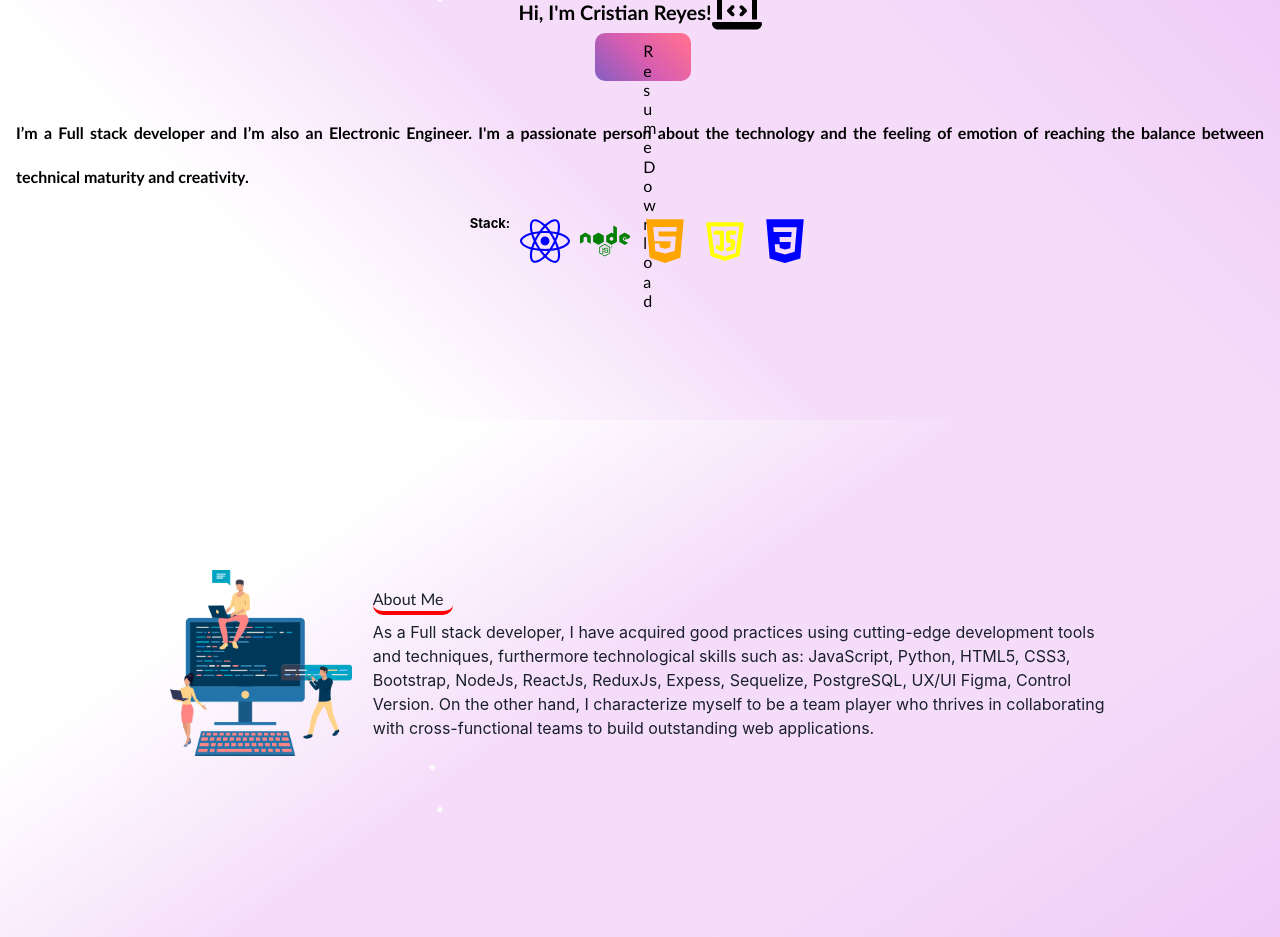
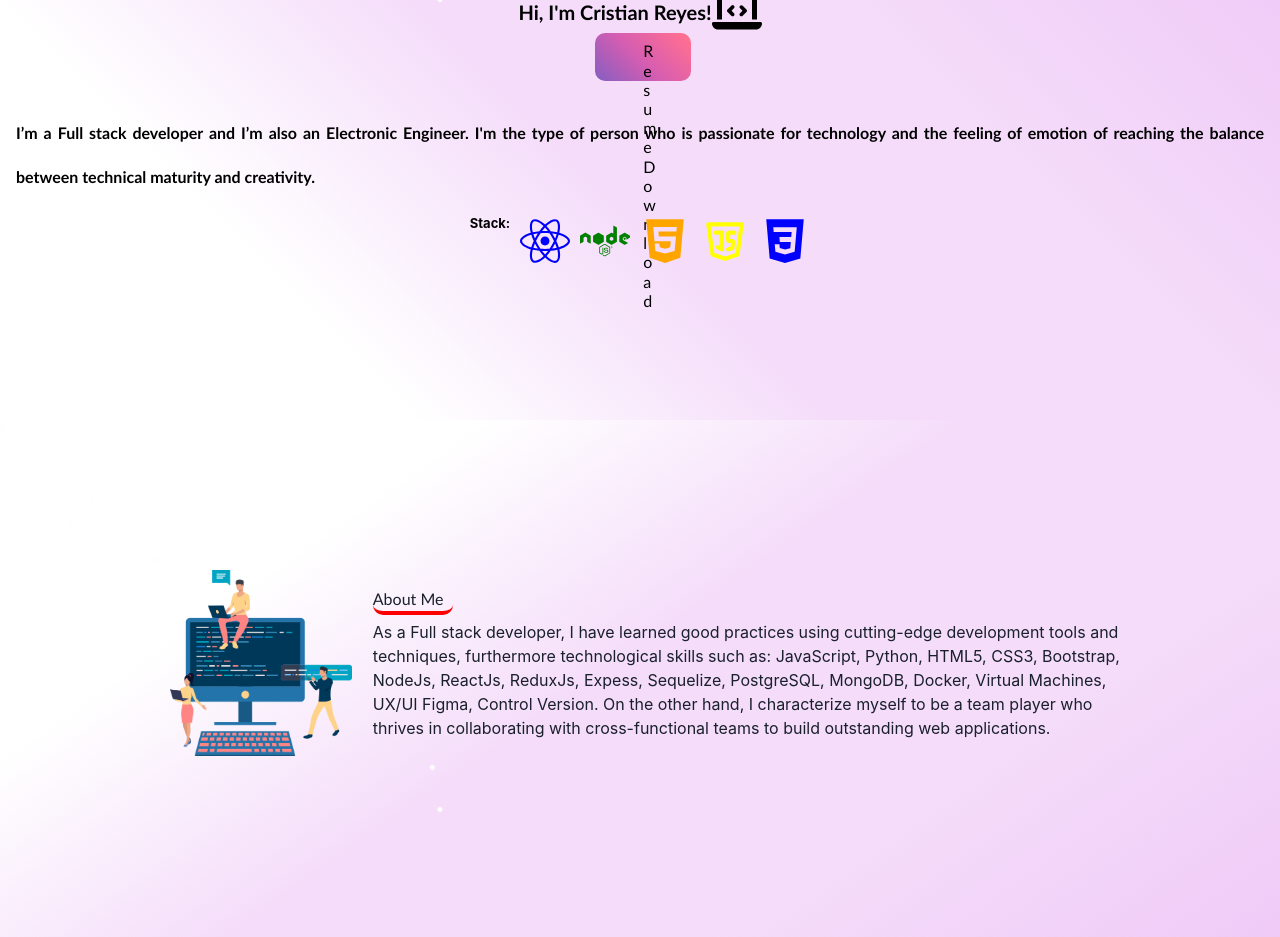
Before and after one commit to careyesp95/cv-cristian-reyes, a React (Create React App) app: page / in a window 1280 px wide. Shown: the part 380-1317 px from the top of the page. Built offline with nearby package versions, Linux system fonts and the light colour scheme.

Commit message:
update cv

```diff
--- a/src/components/About.js
+++ b/src/components/About.js
@@ -5,7 +5,7 @@ function About(){
     const about =[
         {
             title:'About Me',
-            descripction:`As a Full stack developer, I have acquired good practices using cutting-edge development tools and techniques, furthermore technological skills such as: JavaScript, Python, HTML5, CSS3, Bootstrap, NodeJs, ReactJs, ReduxJs, Expess, Sequelize, PostgreSQL, UX/UI Figma, Control Version. On the other hand, I characterize myself to be a team player who thrives in collaborating with cross-functional teams to build outstanding web applications.`,
+            descripction:`As a Full stack developer, I have learned good practices using cutting-edge development tools and techniques, furthermore technological skills such as: JavaScript, Python, HTML5, CSS3, Bootstrap, NodeJs, ReactJs, ReduxJs, Expess, Sequelize, PostgreSQL, MongoDB, Docker, Virtual Machines, UX/UI Figma, Control Version. On the other hand, I characterize myself to be a team player who thrives in collaborating with cross-functional teams to build outstanding web applications.`,
         }
     ]
     return (
--- a/src/components/LandingSection.js
+++ b/src/components/LandingSection.js
@@ -13,7 +13,7 @@ import ButtonCv from './ButtonCv.js';
 const profile =[{
   id:1,
   greeting: "Hi, I'm Cristian Reyes!",
-   bio1: `I’m a Full stack developer and I’m also an Electronic Engineer. I'm a passionate person about the technology and the feeling of emotion of reaching the balance between technical maturity and creativity.`,
+   bio1: `I’m a Full stack developer and I’m also an Electronic Engineer. I'm the type of person who is passionate for technology and the feeling of emotion of reaching the balance between technical maturity and creativity.`,
    icon:faLaptopCode
 
 }]
```
Also changed, not shown: 2 other files (tests, documents, lock files or other folders).
